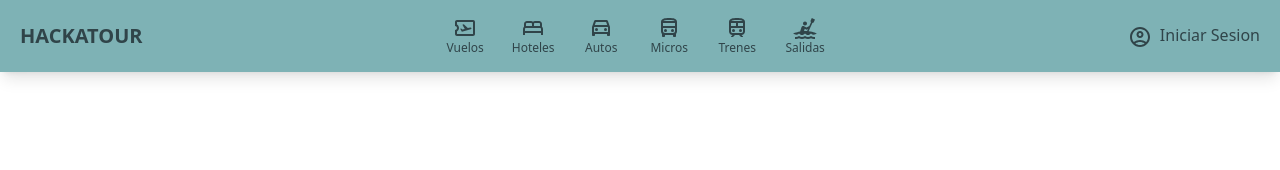
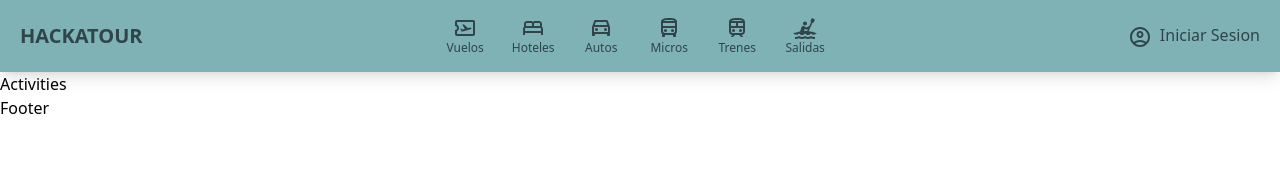
Before and after one commit to shartrooper/hackatour-fe, a React (Vite) app: page /activities in a window 1280 px wide. Shown: the top 170 px of the page. Built offline with nearby package versions, Linux system fonts and the light colour scheme.

Commit message:
Create headers routes and views. Add Footer to avoid touching App.tsx in the near future

```diff
--- a/src/App.tsx
+++ b/src/App.tsx
@@ -1,7 +1,17 @@
+// Componenets
 import Header from "./components/header/Header";
+import Homepage from "./views/Homepage";
+import Flights from "./views/Flights";
+import Hotels from "./views/Hotels";
+import Cars from "./views/Cars";
+import Buses from "./views/Buses";
+import Trains from "./views/Trains";
+import Activities from "./views/Activities";
+import Login from "./views/sessions/Login";
 
+// RRD
 import { BrowserRouter as Router, Routes, Route } from "react-router-dom";
-import Homepage from "./views/Homepage";
+import Footer from "./components/footer/Footer";
 
 function App() {
     return (
@@ -10,7 +20,17 @@ function App() {
                 <Header />
                 <Routes>
                     <Route path='/' element={<Homepage />} />
+                    {/* Sessions */}
+                    <Route path='/login' element={<Login />} />
+                    {/* Services */}
+                    <Route path='/flights' element={<Flights />} />
+                    <Route path='/hotels' element={<Hotels />} />
+                    <Route path='/cars' element={<Cars />} />
+                    <Route path='/buses' element={<Buses />} />
+                    <Route path='/trains' element={<Trains />} />
+                    <Route path='/activities' element={<Activities />} />
                 </Routes>
+                <Footer />
             </Router>
         </div>
     );
--- /dev/null
+++ b/src/components/footer/Footer.tsx
@@ -0,0 +1,7 @@
+import React from "react";
+
+const Footer = () => {
+    return <div>Footer</div>;
+};
+
+export default Footer;
--- /dev/null
+++ b/src/views/Activities.tsx
@@ -0,0 +1,7 @@
+import React from "react";
+
+const Activities = () => {
+    return <div>Activities</div>;
+};
+
+export default Activities;
--- /dev/null
+++ b/src/views/Buses.tsx
@@ -0,0 +1,7 @@
+import React from "react";
+
+const Buses = () => {
+    return <div>Buses</div>;
+};
+
+export default Buses;
--- /dev/null
+++ b/src/views/Cars.tsx
@@ -0,0 +1,7 @@
+import React from "react";
+
+const Cars = () => {
+    return <div>Cars</div>;
+};
+
+export default Cars;
--- /dev/null
+++ b/src/views/Flights.tsx
@@ -0,0 +1,7 @@
+import React from "react";
+
+const Flights = () => {
+    return <div>Flights</div>;
+};
+
+export default Flights;
--- /dev/null
+++ b/src/views/Hotels.tsx
@@ -0,0 +1,7 @@
+import React from "react";
+
+const Hotels = () => {
+    return <div>Hotels</div>;
+};
+
+export default Hotels;
--- /dev/null
+++ b/src/views/Trains.tsx
@@ -0,0 +1,7 @@
+import React from "react";
+
+const Trains = () => {
+    return <div>Trains</div>;
+};
+
+export default Trains;
--- /dev/null
+++ b/src/views/sessions/Login.tsx
@@ -0,0 +1,7 @@
+import React from "react";
+
+const Login = () => {
+    return <div>Login</div>;
+};
+
+export default Login;
```
